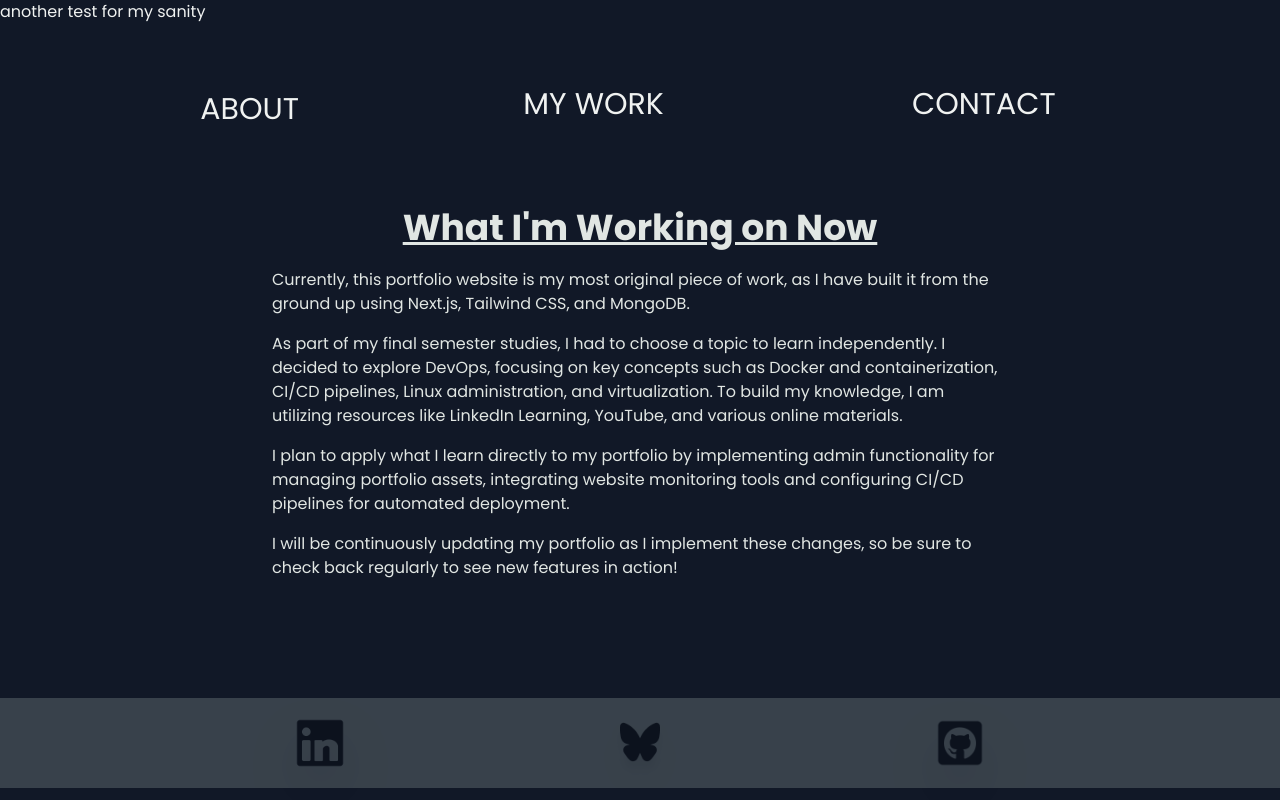
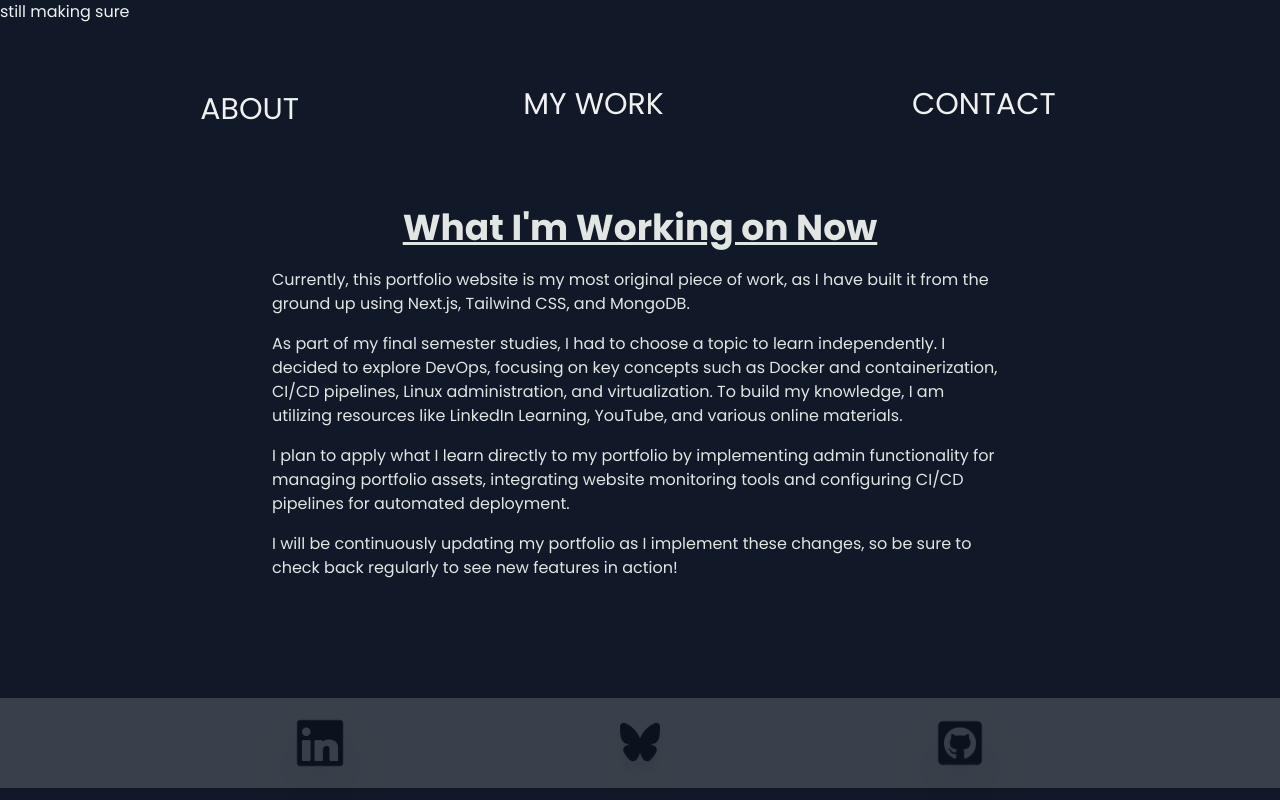
Before and after one commit to Dmaur/finalProject_Portfolio, a Next.js app: page / in a window 1280 px wide. Built offline with nearby package versions, Linux system fonts and the light colour scheme; no server answers; the database is empty.

Commit message:
Update Home component text for clarity

```diff
--- a/src/app/page.tsx
+++ b/src/app/page.tsx
@@ -9,7 +9,7 @@ export default async function Home() {
 
   return (
     <>
-    another test for my sanity
+    still making sure
 
       <Landing projects={projects}/>
 
```
